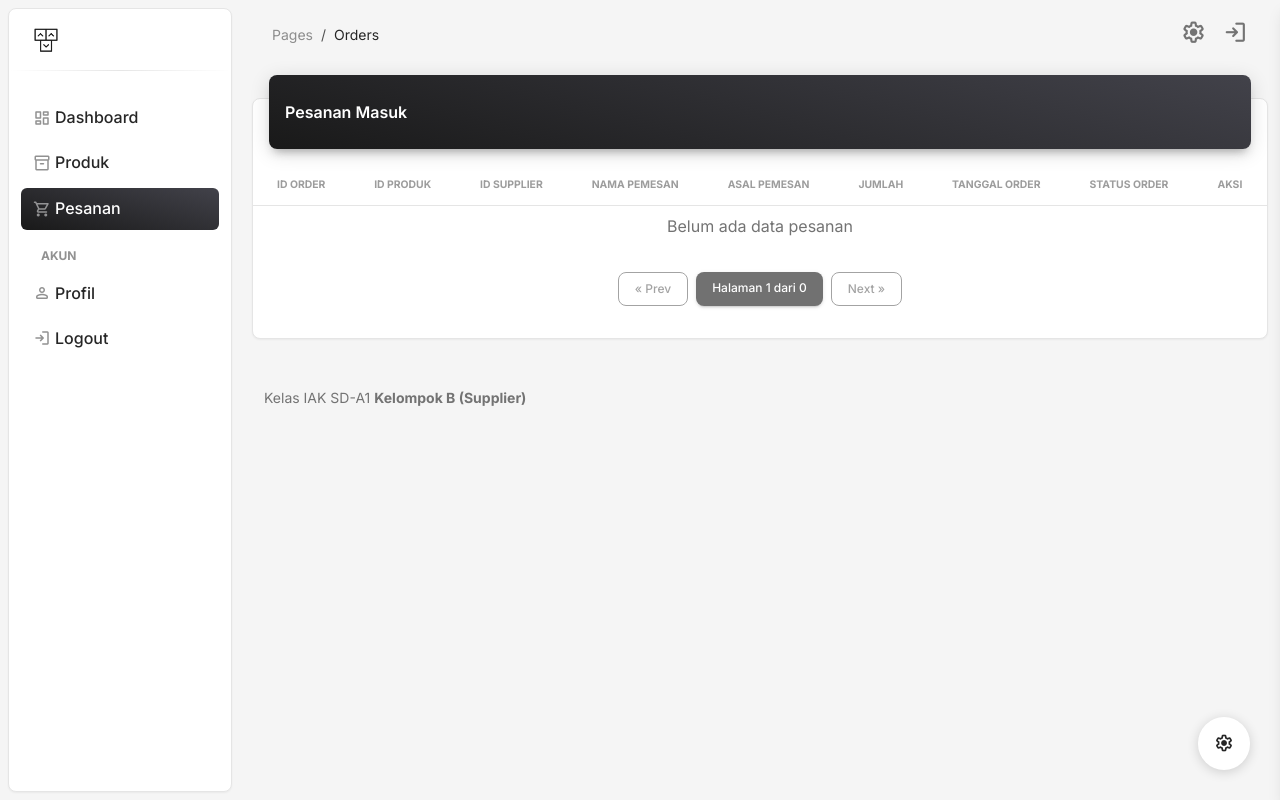
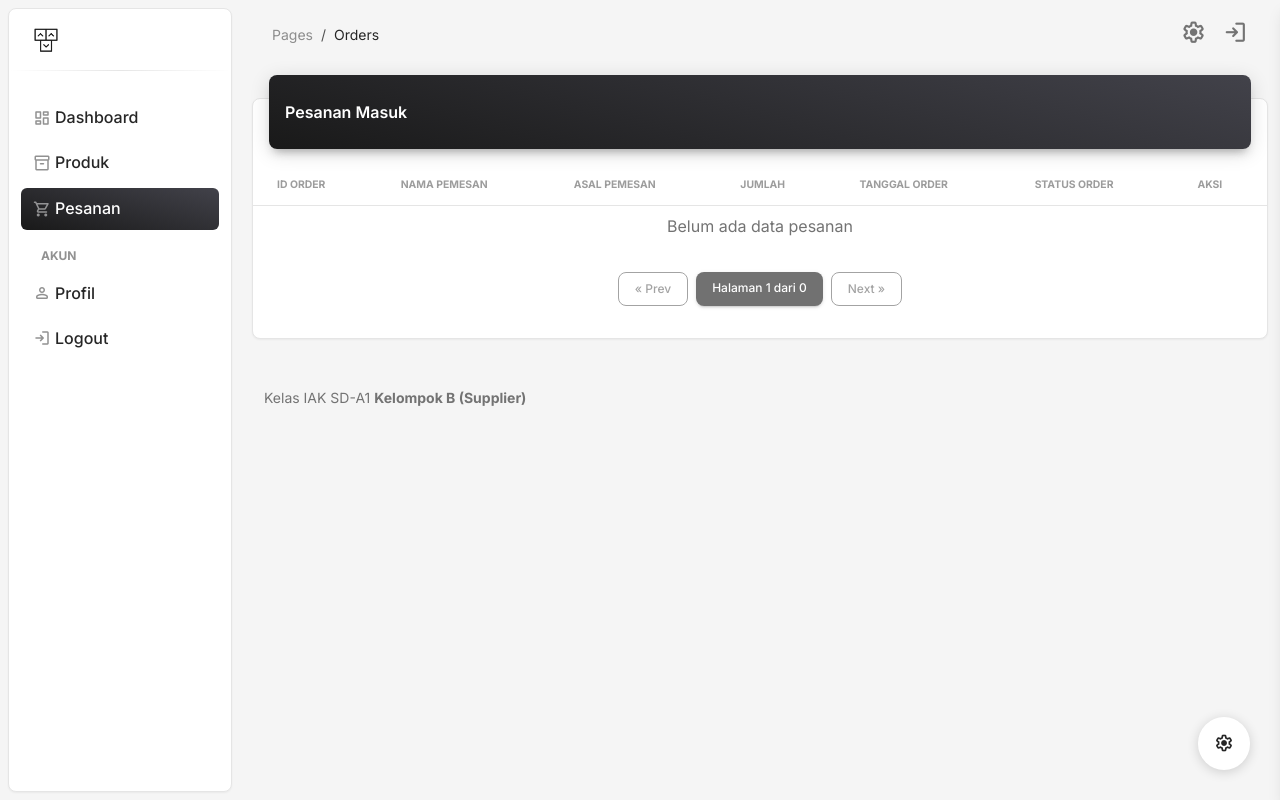
Before and after one commit to aura-najma/flask-dashboard-supplier, a Flask app: page /orders in a window 1280 px wide. Run offline with Flask 3, Linux system fonts and the light colour scheme; a user stored in the database is signed in; data that the repository does not hold is empty; some libraries are stand-ins or nearby versions.

Commit message:
revisi orders

```diff
--- a/templates/pages/orders.html
+++ b/templates/pages/orders.html
@@ -58,8 +58,6 @@
               <thead>
                 <tr>
                   <th class="text-uppercase text-secondary text-xxs font-weight-bolder opacity-7">ID Order</th>
-                  <th class="text-uppercase text-secondary text-xxs font-weight-bolder opacity-7">ID Produk</th>
-                  <th class="text-uppercase text-secondary text-xxs font-weight-bolder opacity-7">ID Supplier</th>
                   <th class="text-uppercase text-secondary text-xxs font-weight-bolder opacity-7">Nama Pemesan</th>
                   <th class="text-uppercase text-secondary text-xxs font-weight-bolder opacity-7">Asal Pemesan</th>
                   <th class="text-uppercase text-secondary text-xxs font-weight-bolder opacity-7">Jumlah</th>
@@ -74,11 +72,9 @@
                   {% for detail in details %}
                     <tr>
                       <td class="align-middle text-center text-sm">{{ order.id_order }}</td>
-                      <td class="align-middle text-center text-sm">{{ detail.id_product }}</td>
-                      <td class="align-middle text-center text-sm">{{ detail.id_supplier }}</td>
                       <td class="align-middle text-sm">{{ order.nama_pemesan }}</td>
                       <td class="align-middle text-sm">{{ order.asal_pemesan }}</td>
-                      <td class="align-middle text-center text-sm">{{ detail.kuantitas }}</td>
+                      <td class="align-middle text-center text-sm">{{ order.total_kuantitas }}</td>
                       <td class="align-middle text-center text-sm">{{ order.tanggal_order.strftime('%Y-%m-%d') if order.tanggal_order else '-' }}</td>
                       <td class="align-middle text-center text-sm">
                         <span class="badge badge-sm bg-gradient-success">{{ order.status_order or '-' }}</span>
```
